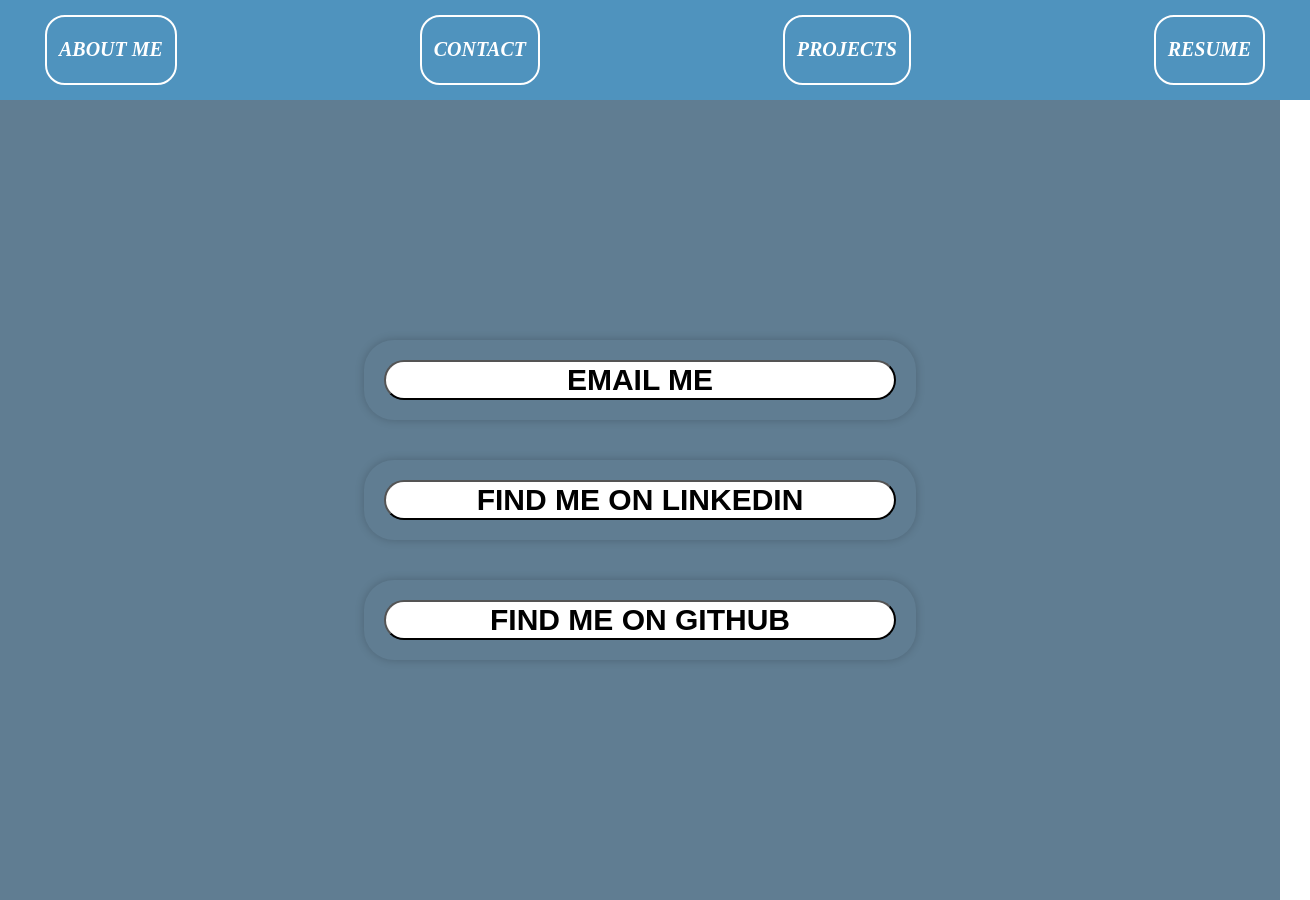
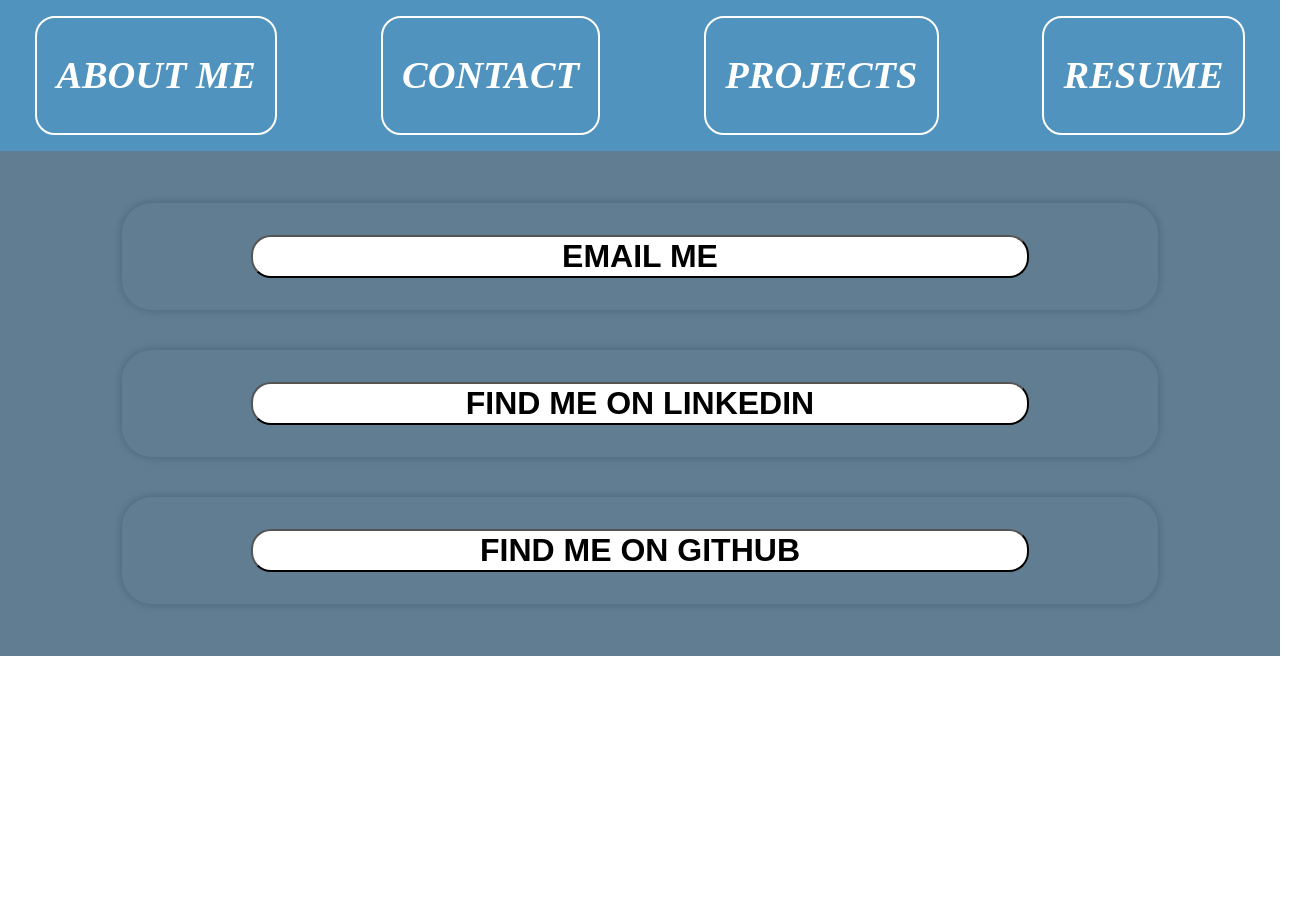
Before and after one commit to windtronic/react_portfolio, a React (Create React App) app in the folder react_portfolio/: page /Contact in a window 1280 px wide. Shown: the whole page, 1310 px wide, since content can reach past the window. After the commit the page ends 800 px from the top, so only its background shows below. Built offline with nearby package versions, Linux system fonts and the light colour scheme.

Commit message:
more css

```diff
--- a/react_portfolio/src/App.css
+++ b/react_portfolio/src/App.css
@@ -3,6 +3,7 @@
   font-style: italic;
   text-align: center;
   font-family: "Boogaloo";
+
 }
 
 .home-page {
@@ -17,20 +18,20 @@
   display: flex;
   justify-content: space-between;
   align-items: center;
-  padding: 15px;
+  padding: 1em;
   background-color: rgb(79, 147, 190);
-  width: 100vw;
+
 }
 
 .nav-link {
-  margin: 0 30px;
+  margin: 0 1em;
   text-decoration: none;
   color: white;
-  font-size: 10px;
+  font-size: 1.2rem;
   font-weight: bold;
   text-transform: uppercase;
   transition: color 0.2s ease-in-out;
-  padding: 8px 12px;
+  padding: 0.5em 1em;
   border: 2px solid white;
   border-radius: 20px;
 }
@@ -49,8 +50,7 @@
   justify-content: center;
   align-items: center;
   margin: 0px;
-  height: 100vh;
-  width: 100vw;
+  padding: 2em;
   text-align: center;
 
 }
@@ -58,9 +58,9 @@
 
 
 .about-page h3 {
-  font-size: 22px;
+  font-size: 1.5rem;
   line-height: 1.3;
-  margin: 20px;
+  margin: 1em;
   text-shadow: 1px 1px 3px rgb(127, 106, 144);
 }
 
@@ -73,11 +73,11 @@
 /* Contact Page Styling  */
 
 .contact-container {
-  height: 100vh;
   display: flex;
   flex-direction: column;
   justify-content: center;
   align-items: center;
+  padding: 2em;
 }
 
 .contact-card {
@@ -89,8 +89,8 @@
   display: flex;
   justify-content: center;
   align-items: center;
-  width: 40%;
-  padding: 20px;
+  width: 80%;
+  padding: 2em;
 }
 
 .contact-card button {
@@ -98,8 +98,8 @@
   background-color: white;
   color: black;
   font-weight: bold;
-  font-size: 30px;
-  width: 100%;
+  font-size: 2rem;
+  width: 80%;
   height: 100%;
   cursor: pointer;
   transition: box-shadow 0.2s ease-in-out;
@@ -123,7 +123,7 @@
 } */
 
 .project-card {
-  width: 45%;
+  width: 100%;
   height: auto;
   margin: 20px;
   display: flex;
```
